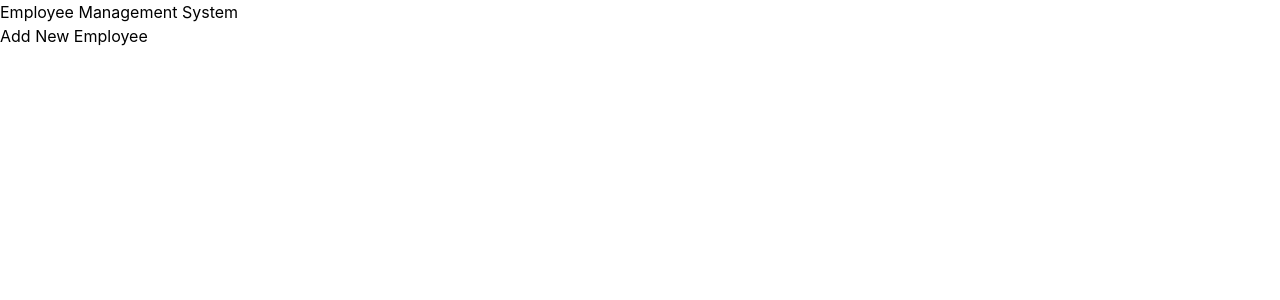
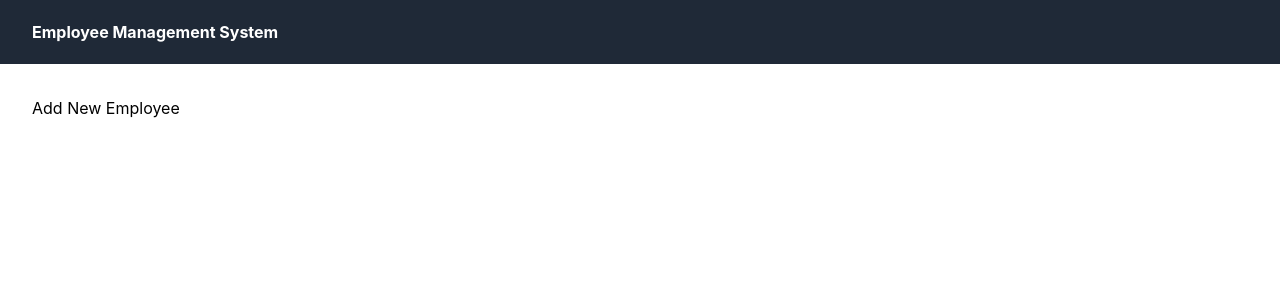
Before and after one commit to codewithrai/EmployeManagementSystem, a React (Create React App) app: page / in a window 1280 px wide. Shown: the top 300 px of the page. Built offline with nearby package versions, Linux system fonts and the light colour scheme.

Commit message:
fixing tailwind css

```diff
--- a/tailwind.config.js
+++ b/tailwind.config.js
@@ -1,6 +1,8 @@
 /** @type {import('tailwindcss').Config} */
 module.exports = {
-  content: [],
+  content: [
+    "./src/**/*.{js,jsx,ts,tsx}",
+  ],
   theme: {
     extend: {},
   },
```
Also changed, not shown: 1 other file (tests, documents, lock files or other folders).
